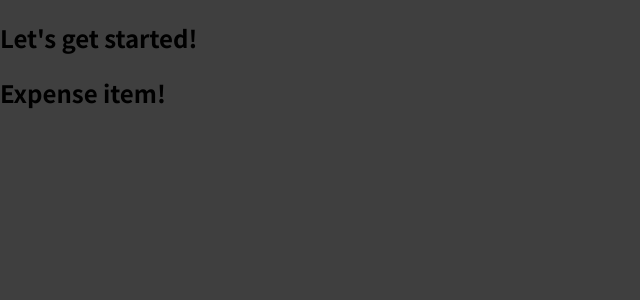
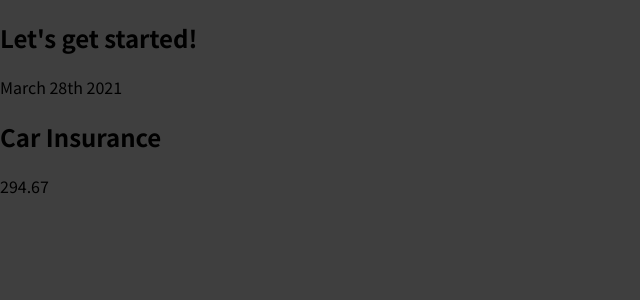
Before and after one commit to kiranbansode/learn-react, a JavaScript app in the folder 03/: page / in a window 1280 px wide. Shown: the top 300 px of the page, without its empty margins (0-640 px from the left). Built offline with nearby package versions, Linux system fonts and the light colour scheme.

Commit message:
03.10. Writing More Complex JSX Code

```diff
--- a/03/src/components/ExpenseItem.js
+++ b/03/src/components/ExpenseItem.js
@@ -1,5 +1,13 @@
 function ExpenseItem() {
-	return <h2>Expense item!</h2>;
+	return (
+		<div>
+			<div>March 28th 2021</div>
+			<div>
+				<h2>Car Insurance</h2>
+				<div>294.67</div>
+			</div>
+		</div>
+	);
 }
 
 export default ExpenseItem;
```
Also changed, not shown: 1 other file (tests, documents, lock files or other folders).
